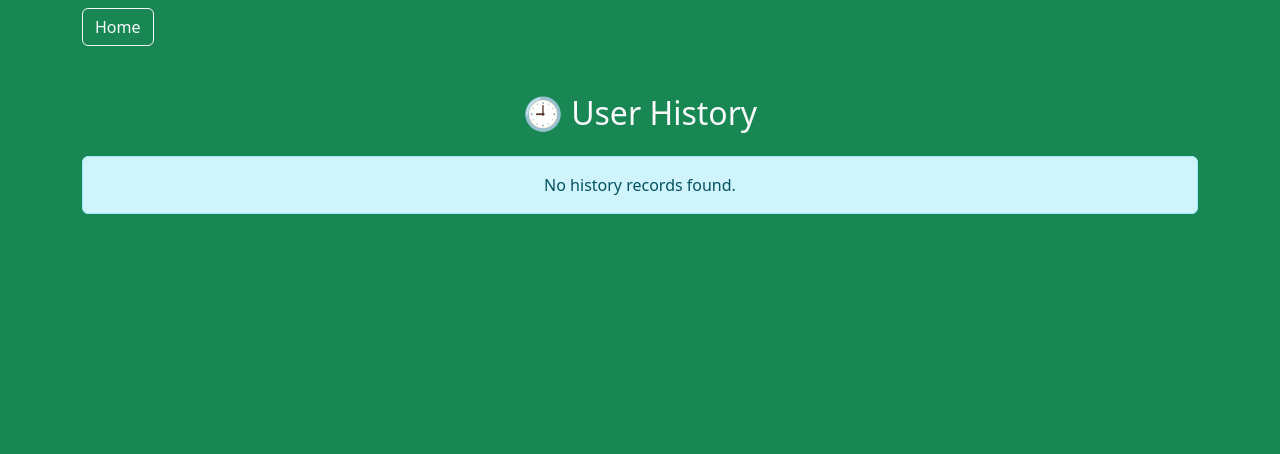
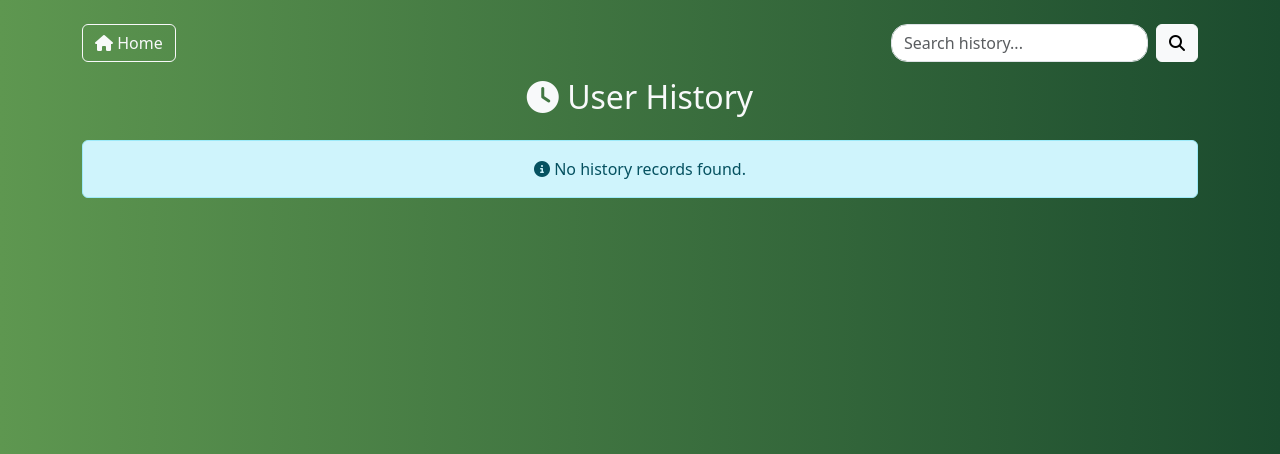
Before and after one commit to abdullah956/dj-dl-plant-herb, a Django app: page /accounts/history/ in a window 1280 px wide. Shown: the top 454 px of the page. Run offline with Django 5.2, Linux system fonts and the light colour scheme; the visitor is signed in with stand-in values (Sample User, id 1).

Commit message:
final changes

```diff
--- a/accounts/urls.py
+++ b/accounts/urls.py
@@ -6,4 +6,6 @@ urlpatterns = [
     path('login/', views.login_view, name='login'),
     path('logout/', views.logout_view, name='logout'),
     path('history/', views.history, name='history'),
+    path('history/delete/', views.delete_history, name='delete_history'),
+path('history/delete/<int:record_id>/', views.delete_single_history, name='delete_single_history'),
 ]
--- a/accounts/views.py
+++ b/accounts/views.py
@@ -36,12 +36,37 @@ def logout_view(request):
     logout(request)
     return redirect('login')  # Redirect to login page after logging out
 
+# @login_required
+# def history(request):
+#     search_query = request.GET.get('search', '')  # Get the search query from the URL parameter
+#     history_records = History.objects.filter(user=request.user)
+
+#     if search_query:
+#         history_records = history_records.filter(action__icontains=search_query)
+
+#     return render(request, 'accounts/history.html', {'history_records': history_records, 'search_query': search_query})
+
 @login_required
 def history(request):
-    search_query = request.GET.get('search', '')  # Get the search query from the URL parameter
+    search_query = request.GET.get('search', '')  # Search filter
     history_records = History.objects.filter(user=request.user)
 
     if search_query:
         history_records = history_records.filter(action__icontains=search_query)
 
-    return render(request, 'accounts/history.html', {'history_records': history_records, 'search_query': search_query})
+    return render(request, 'accounts/history.html', {
+        'history_records': history_records,
+        'search_query': search_query
+    })
+
+@login_required
+def delete_history(request):
+    History.objects.filter(user=request.user).delete()
+    messages.success(request, "All history records deleted successfully.")
+    return redirect('history')
+
+@login_required
+def delete_single_history(request, record_id):
+    History.objects.filter(id=record_id, user=request.user).delete()
+    messages.success(request, "History record deleted successfully.")
+    return redirect('history')
--- a/templates/accounts/history.html
+++ b/templates/accounts/history.html
@@ -3,44 +3,85 @@
 <head>
   <meta charset="UTF-8">
   <meta name="viewport" content="width=device-width, initial-scale=1.0">
-  <title>History</title>
-    <!-- ✅ Bootstrap 5.3 CSS CDN -->
-<link href="https://cdn.jsdelivr.net/npm/bootstrap@5.3.2/dist/css/bootstrap.min.css" rel="stylesheet">
+  <title>User History</title>
+  <link href="https://cdn.jsdelivr.net/npm/bootstrap@5.3.2/dist/css/bootstrap.min.css" rel="stylesheet">
+  <link href="https://cdnjs.cloudflare.com/ajax/libs/font-awesome/6.5.0/css/all.min.css" rel="stylesheet">
+  <style>
+    body {
+      background: linear-gradient(to right, #5e9750, #1b4b2e);
+      color: #fff;
+    }
+    .history-card {
+      background-color: #ffffff;
+      color: #000;
+      border-radius: 1rem;
+      box-shadow: 0 4px 8px rgba(0,0,0,0.1);
+    }
+    .search-bar input {
+      border-radius: 1rem;
+    }
+    .btn-delete {
+      transition: 0.3s;
+    }
+    .btn-delete:hover {
+      transform: scale(1.1);
+    }
+  </style>
+</head>
+<body>
 
-<!-- ✅ Font Awesome (optional for icons like clock) -->
-<link href="https://cdnjs.cloudflare.com/ajax/libs/font-awesome/6.5.0/css/all.min.css" rel="stylesheet">
-</head>
-<body class="bg-success">
-
-  <div class="container mt-2">
-    <a href="{% url 'home' %}" class="btn btn-outline-light">Home</a>
+<div class="container mt-4">
+  <div class="d-flex justify-content-between align-items-center mb-3">
+    <a href="{% url 'home' %}" class="btn btn-outline-light"><i class="fa fa-home"></i> Home</a>
+    <form class="d-flex search-bar" method="get">
+      <input class="form-control me-2" type="search" name="search" placeholder="Search history..." value="{{ search_query }}">
+      <button class="btn btn-light" type="submit"><i class="fa fa-search"></i></button>
+    </form>
+    {% if history_records %}
+      <a href="{% url 'delete_history' %}" class="btn btn-outline-light" onclick="return confirm('Are you sure you want to delete all history?')">
+        <i class="fa fa-trash"></i> Delete All
+      </a>
+    {% endif %}
   </div>
 
-<div class="container mt-5 mb-5">
-  <h2 class="mb-4 text-center text-light">🕘 User History</h2>
+  <h2 class="text-center text-light mb-4"><i class="fa fa-clock"></i> User History</h2>
 
   {% if history_records %}
     <ul class="list-group shadow-sm">
       {% for record in history_records %}
-        <li class="list-group-item d-flex justify-content-between align-items-center">
+        <li class="list-group-item history-card d-flex justify-content-between align-items-center mb-2">
           <div>
-            <i class="fa fa-clock me-2 text-primary"></i>
-            {{ record.action }}
+            <i class="fa fa-clock me-2 text-success"></i> {{ record.action }}
+            <br><small class="text-muted">{{ record.timestamp }}</small>
           </div>
-          <span class="badge bg-secondary rounded-pill">{{ record.timestamp }}</span>
+          <a href="{% url 'delete_single_history' record.id %}" class="btn btn-sm btn-success btn-delete"
+             onclick="return confirm('Delete this record?')">
+            <i class="fa fa-trash"></i>
+          </a>
         </li>
       {% endfor %}
     </ul>
   {% else %}
-    <div class="alert alert-info text-center mt-3">
-      No history records found.
+    <div class="alert alert-info text-center mt-4">
+      <i class="fa fa-info-circle"></i> No history records found.
     </div>
   {% endif %}
 </div>
 
-<!-- ✅ Bootstrap 5.3 JS (if needed for toasts, modals, etc.) -->
-<script src="https://cdn.jsdelivr.net/npm/bootstrap@5.3.2/dist/js/bootstrap.bundle.min.js"></script>
+
+{% if messages %}
+  <div class="position-fixed top-0 end-0 p-3" style="z-index: 11">
+    {% for message in messages %}
+      <div class="toast show bg-success text-white" role="alert" aria-live="assertive" aria-atomic="true">
+        <div class="toast-body">
+          {{ message }}
+        </div>
+      </div>
+    {% endfor %}
+  </div>
+{% endif %}
 
 
+<script src="https://cdn.jsdelivr.net/npm/bootstrap@5.3.2/dist/js/bootstrap.bundle.min.js"></script>
 </body>
 </html>
--- a/templates/home.html
+++ b/templates/home.html
@@ -92,7 +92,7 @@
           <div class="carousel-item active">
             <img src="{% static 'assets/img/hero_1.jpg' %}" alt="" />
             <div class="carousel-container">
-              <h2>Medicinal Plant Identification Using Machine Learning</h2>
+              <h2>Medicinal Plant/Herb Identification Using Machine Learning</h2>
               <p>Project aims to revolutionize the identification and classification of medicinal plants by leveraging machine learning techniques to overcome the limitations of manual identification, which is prone to misidentification and associated risks.</p>
             </div>
           </div>
```
Also changed, not shown: herb/views.py (+35 -2 lines), plant/views.py (+66 -10 lines), templates/plant/predict.html (+19 -25 lines), work/herb_work/herb_medic.json (+52 -0 lines).
